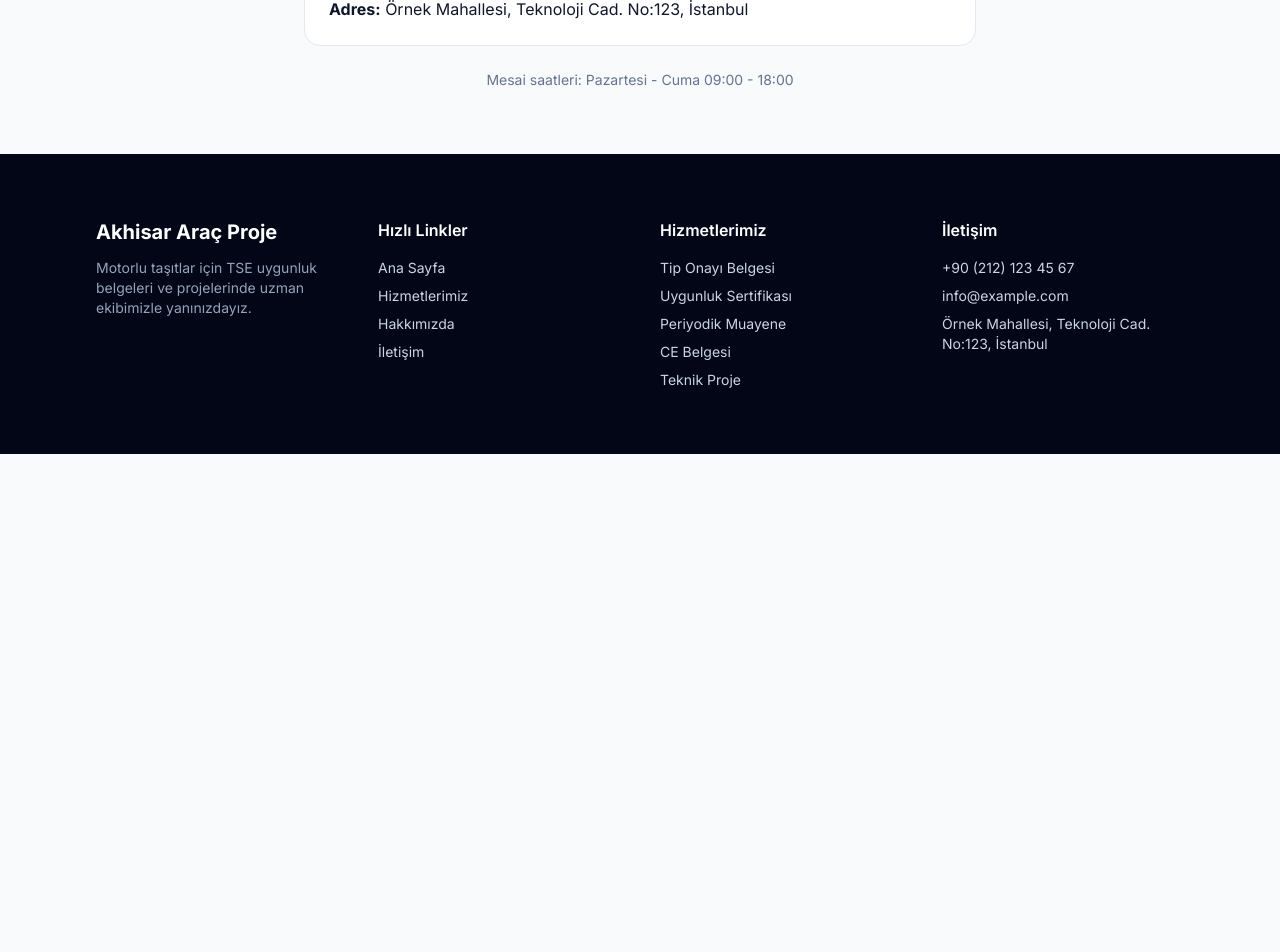
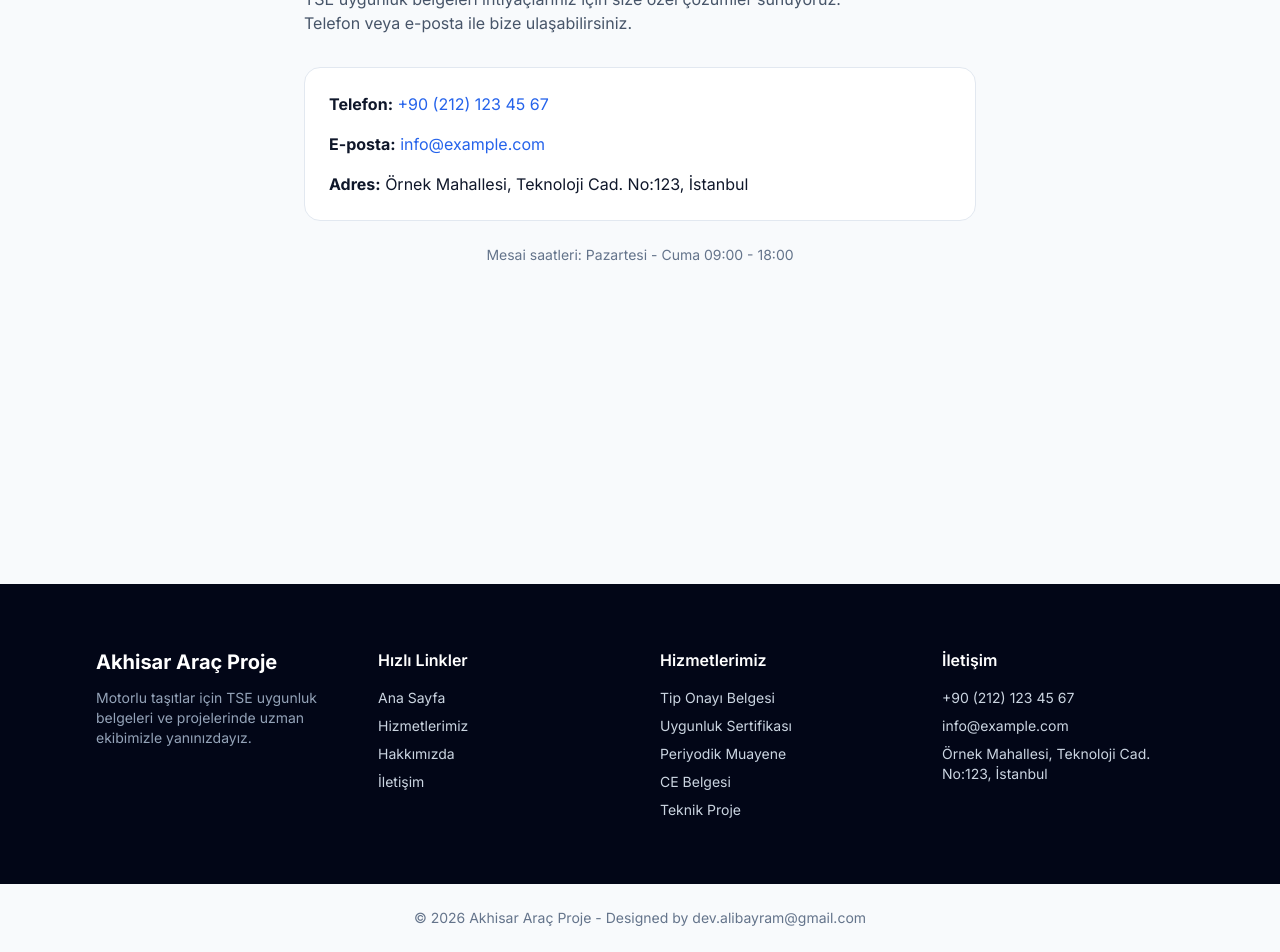
Before and after one commit to dev-alibayram/akhisar-arac-proje, a Next.js app: page /en in a window 1280 px wide. Shown: the part 4741-5693 px from the top of the page. Before the commit the page ends 5275 px from the top, so only its background shows below. Built offline with nearby package versions, Linux system fonts and the light colour scheme.

Commit message:
feat(ui): refine contact section and legal line
Restore full-height upper contact area while keeping the lower dark info block intact, and add a copyright/designer line at the bottom.

```diff
--- a/src/app/[locale]/page.tsx
+++ b/src/app/[locale]/page.tsx
@@ -226,9 +226,9 @@ export default function LandingPage() {
         </div>
       </section>
 
-      <section id="iletisim" className="py-20">
-        <div className="mx-auto max-w-6xl px-4 sm:px-6 lg:px-8">
-          <div className="mx-auto max-w-2xl">
+      <section id="iletisim">
+        <div className="mx-auto flex min-h-[calc(100svh+96px)] max-w-6xl items-center px-4 py-20 sm:px-6 lg:px-8">
+          <div className="mx-auto w-full max-w-2xl">
             <article>
               <span className="rounded-full bg-blue-100 px-3 py-1 text-xs font-semibold text-blue-700">
                 İletişim
@@ -306,6 +306,10 @@ export default function LandingPage() {
             </div>
           </div>
         </div>
+
+        <div className="py-6 text-center text-sm text-slate-500">
+          © 2026 Akhisar Araç Proje - Designed by dev.alibayram@gmail.com
+        </div>
       </section>
     </main>
   );
```
